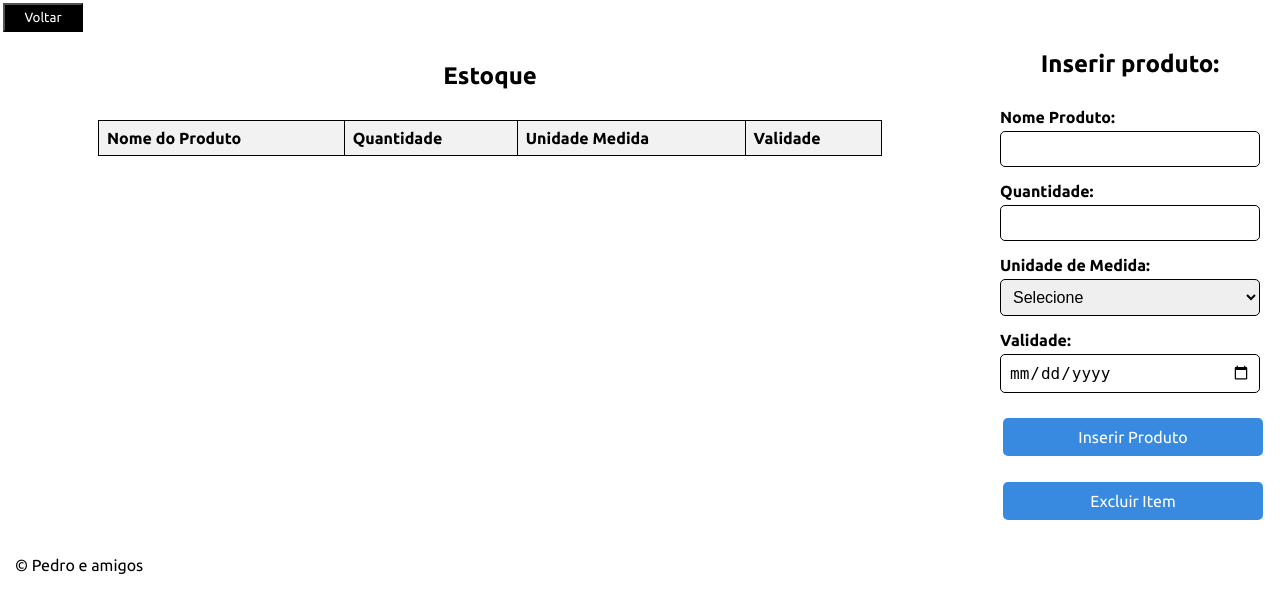
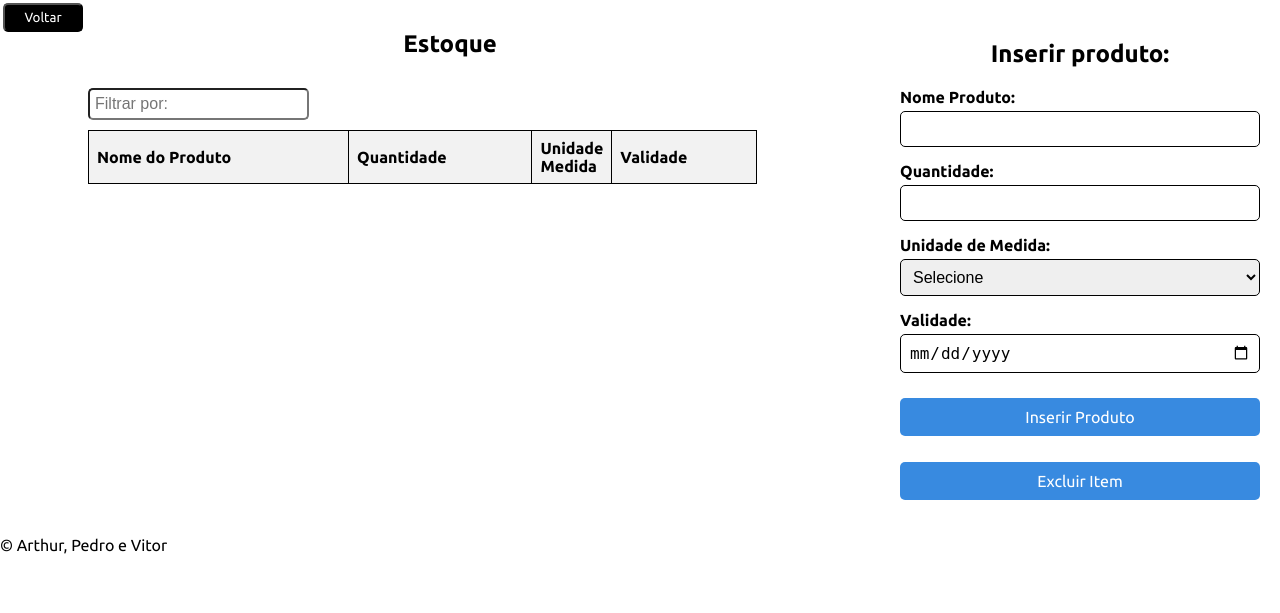
Before and after one commit to pedrosabel08/projeto_pizzariaSite, a PHP site: page /estoque.php in a window 1280 px wide. Shown: the top 613 px of the page. Run offline with PHP 8.4, Linux system fonts and the light colour scheme; data that the repository does not hold is empty.

Commit message:
alterações

```diff
--- a/Estoque/estoque.php
+++ b/Estoque/estoque.php
@@ -56,11 +56,12 @@ $conn->close();
         <div class="tabela">
             <button class="btn" onclick="window.location.href='produtos.html'">Voltar</button>
             <h2>Estoque</h2>
-            <table>
+            <input type="text" id="filterInput" onkeyup="filterTable()" placeholder="Filtrar por:">
+            <table id="tabelaEstoque">
                 <tr>
                     <th>Nome do Produto</th>
                     <th>Quantidade</th>
-                    <th>Unidade Medida</th>
+                    <th class="unidadeMedida">Unidade Medida</th>
                     <th>Validade</th>
                 </tr>
                 <?php foreach ($data as $produto): ?>
@@ -112,7 +113,7 @@ $conn->close();
         </div>
     </main>
     <footer>
-        <p>&copy; Pedro e amigos</p>
+        <p>&copy; Arthur, Pedro e Vitor</p>
     </footer>
     <script src="script.js"></script>
 </body>
--- a/Estoque/script.js
+++ b/Estoque/script.js
@@ -32,3 +32,21 @@ document.addEventListener("DOMContentLoaded", function () {
         }
     });
 });
+
+function filterTable() {
+    const input = document.getElementById('filterInput');
+    const filter = input.value.toLowerCase();
+    const table = document.getElementById('tabelaEstoque');
+    const trs = table.getElementsByTagName('tr');
+
+    for (let i = 1; i < trs.length; i++) {
+        const tds = trs[i].getElementsByTagName('td');
+        let display = false;
+
+        if (tds[0].textContent.toLowerCase().indexOf(filter) > -1) {
+            display = true;
+        }
+
+        trs[i].style.display = display ? '' : 'none';
+    }
+}
--- a/Estoque/style.css
+++ b/Estoque/style.css
@@ -4,18 +4,12 @@ body {
     padding: 0;
     margin: 0;
     font-family: "Ubuntu", sans-serif;
-
 }
 
-h2 {
+.tabela h2 {
     text-align: center;
     padding: 10px;
-}
-
-table {
-    border-collapse: collapse;
-    width: 80%;
-    margin: 0 auto;
+    width: 100%;
 }
 
 th,
@@ -23,6 +17,10 @@ td {
     border: 1px solid #000000;
     text-align: left;
     padding: 8px;
+}
+
+th.unidadeMedida {
+    width: 10%;
 }
 
 tr:hover {
@@ -33,18 +31,50 @@ th {
     background-color: #f2f2f2;
 }
 
-footer {
-    margin-left: 15px;
-}
-
 main {
     display: grid;
-    grid-template-columns: 1fr 300px;
+    grid-template-columns: 1fr 400px;
 }
 
 main .tabela {
     grid-column: 1;
 }
+
+.tabela {
+    display: flex;
+    flex-direction: column;
+    align-items: flex-start;
+    width: 100%;
+    max-width: 80%;
+    margin: 0 auto;
+}
+
+table {
+    width: 95%;
+    border-collapse: collapse;
+}
+
+.tabela input {
+    padding: 5px;
+    margin-bottom: 10px;
+    border-radius: 5px;
+    font-size: 16px;
+}
+
+.tabela .btn {
+    width: 80px;
+    padding: 5px;
+    margin-left: 3px;
+    margin-top: 3px;
+    border-radius: 5px;
+    font-family: "Ubuntu", sans-serif;
+    color: white;
+    background-color: #000000;
+    cursor: pointer;
+    position: absolute;
+    left: 0;
+}
+
 
 .inserir {
     grid-column: 2;
@@ -103,14 +133,3 @@ main .tabela {
 .selecionada {
     background-color: #ffbb00;
 }
-
-main button {
-    width: 80px;
-    padding: 5px;
-    margin-left: 3px;
-    margin-top: 3px;
-    font-family: "Ubuntu", sans-serif;
-    color: white;
-    background-color: #000000;
-    cursor: pointer;
-}
```
Also changed, not shown: Estoque/pizzas.php (+13 -9 lines), Estoque/scriptPizza.js (+7 -0 lines), Estoque/stylePizza.css (+42 -25 lines).
